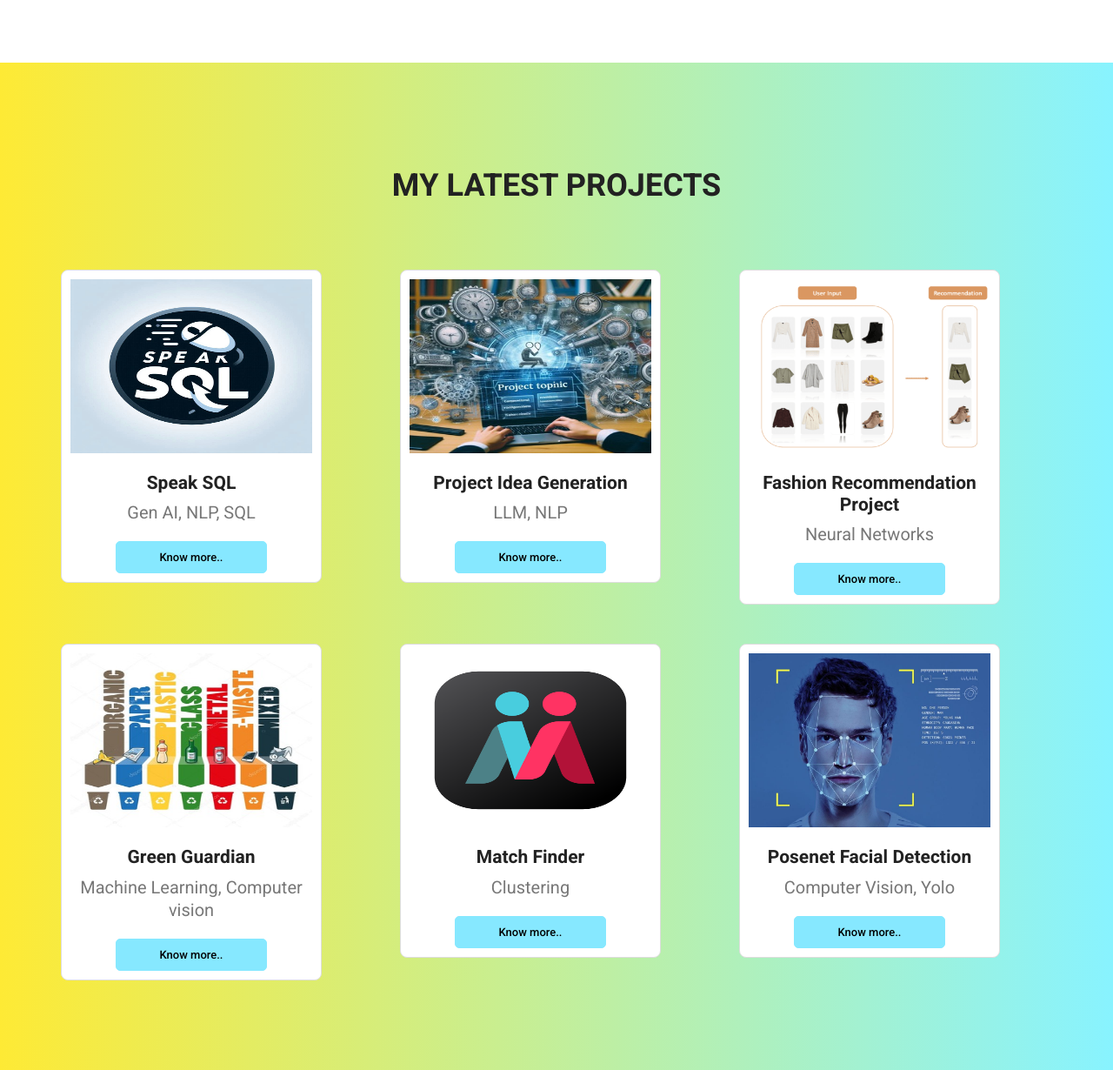
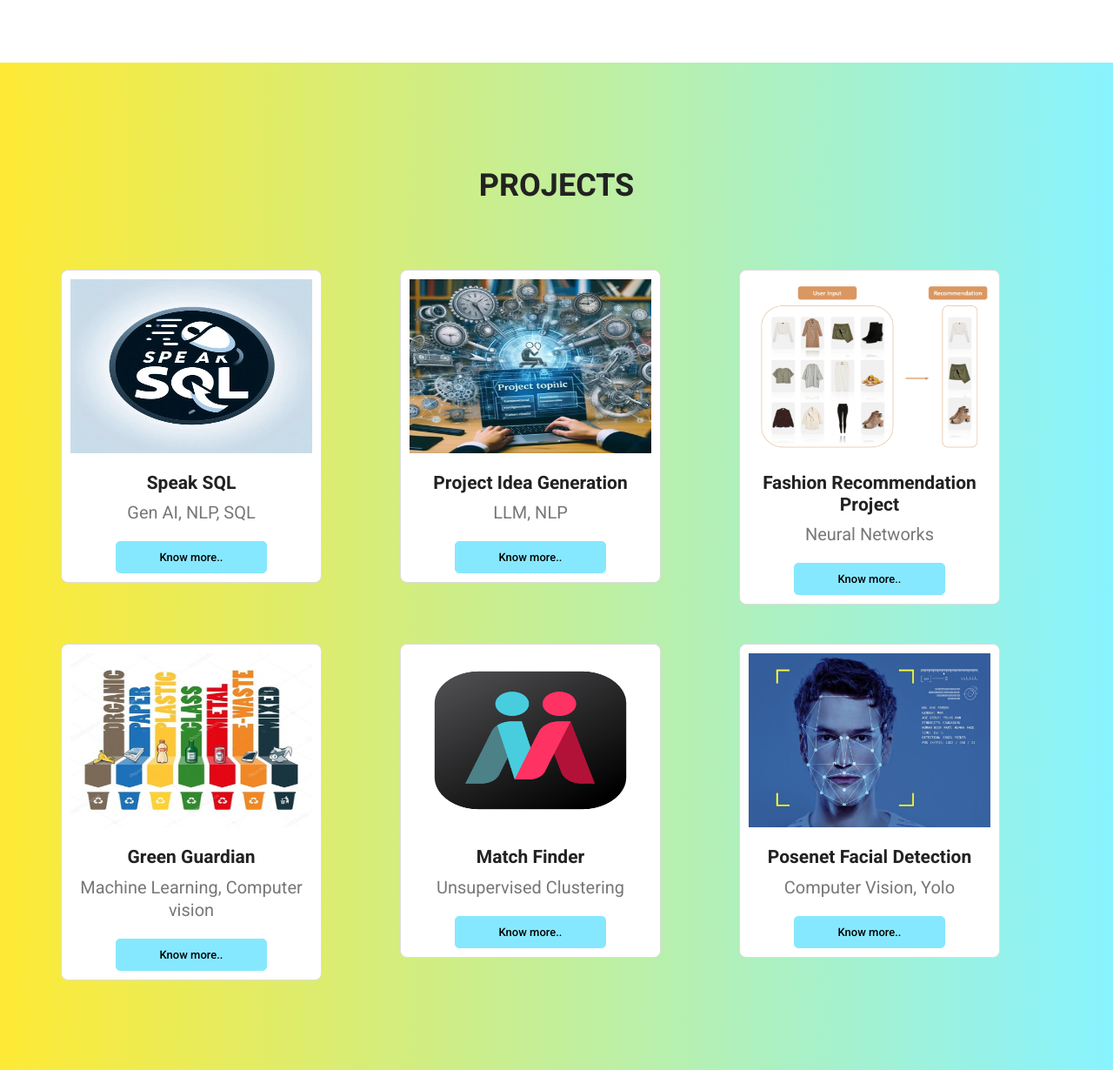
Before and after one commit to GayatriKhairnar/GayatriKhairnar.github.io, a plain HTML site: page index.html in a window 1280 px wide. Shown: the part 3197-4427 px from the top of the page at 87% size. Drawn offline with Linux system fonts and the light colour scheme.

Commit message:
Update index.html

```diff
--- a/index.html
+++ b/index.html
@@ -320,7 +320,7 @@
         <section class="home_gallery_area p_120", id="projects">
         	<div class="container">
         		<div class="main_title">
-        			<h2>My Latest Projects</h2>
+        			<h2>Projects</h2>
         			<p></p>
         		</div>
         		<div class="isotope_fillter">
@@ -388,7 +388,7 @@
         					</div>
         					<div class="g_item_text">
         						<h4>Match Finder</h4>
-        						<p>Clustering</p>
+        						<p>Unsupervised Clustering</p>
 								<button class = "project_link" onclick="window.open('https://github.com/GayatriKhairnar/Dating-Algorithm', '_blank')">Know more..</button>
         					</div>
         				</div>
```
